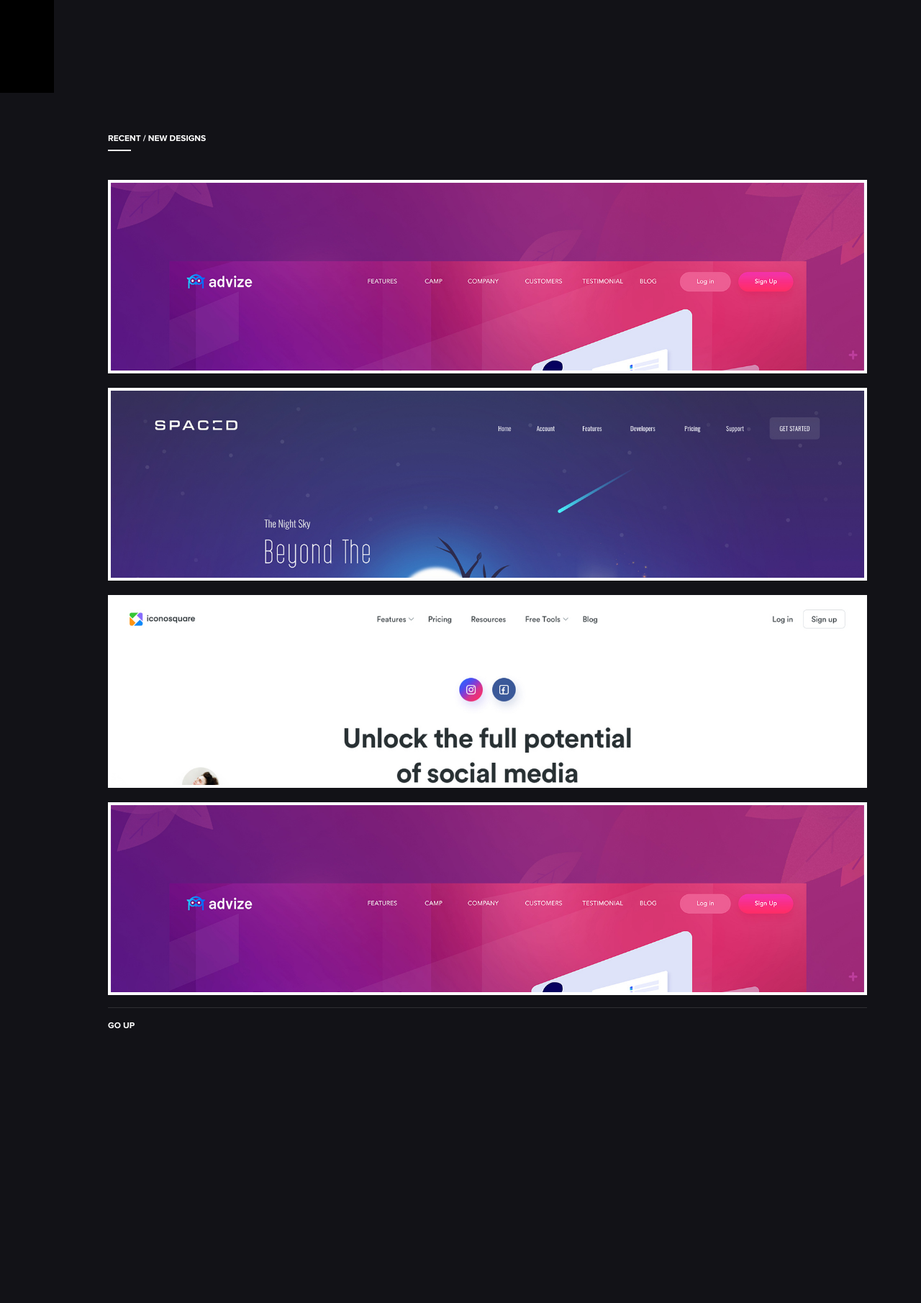
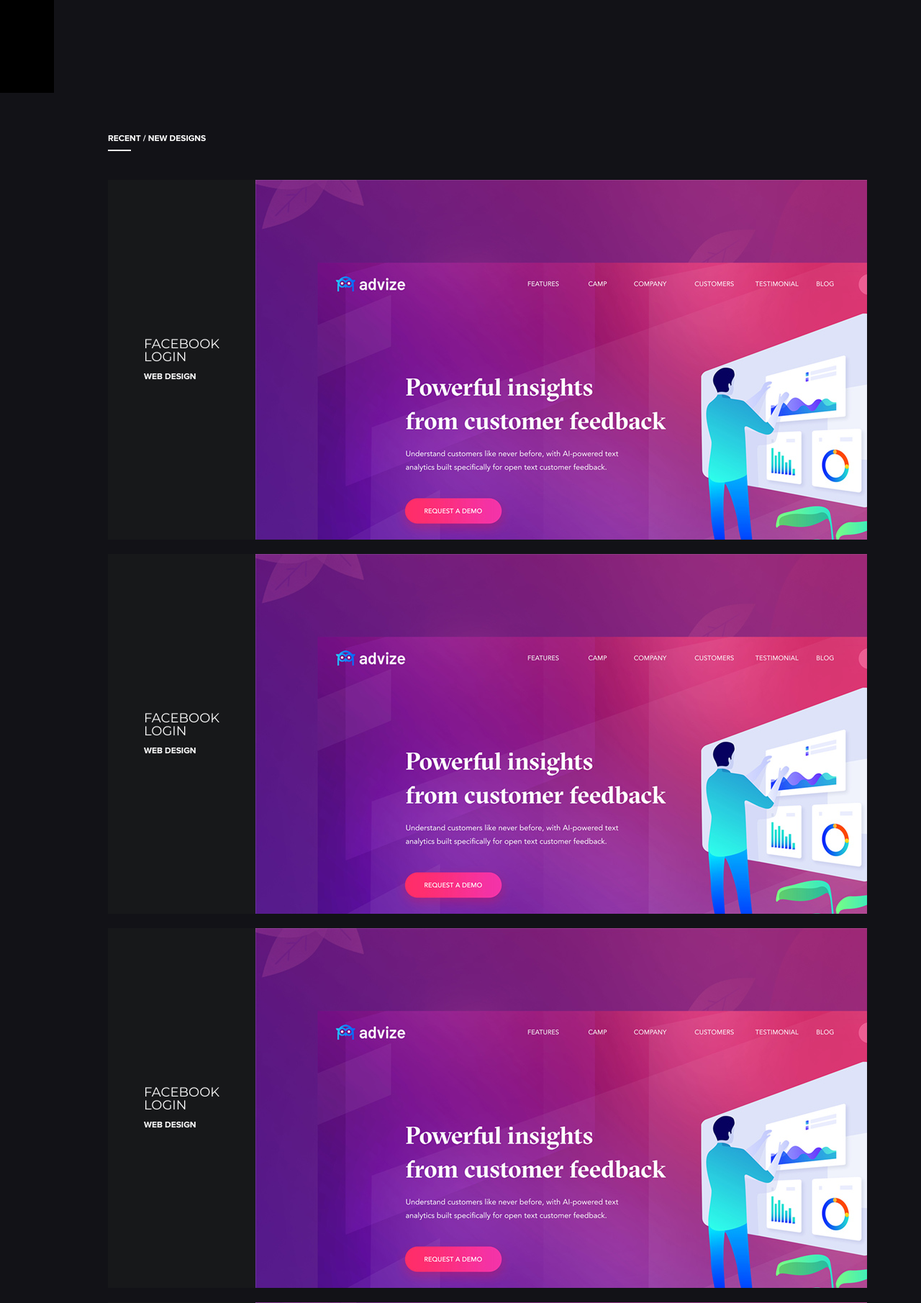
Before and after one commit to andres-guzman/skyyym.com, a PHP site: page / in a window 1280 px wide. Shown: the part 671-2482 px from the top of the page at 72% size. Before the commit the page ends 2101 px from the top, so only its background shows below. Run offline with PHP 8.4, Linux system fonts and the light colour scheme.

Commit message:
projects window refactor

```diff
--- a/css/skyyym.css
+++ b/css/skyyym.css
@@ -398,55 +398,68 @@ nav {
 
 .project-window {
     position: relative;
-    display: block;
     overflow: hidden;
-    cursor: zoom-in;
-    border: 4px solid #ffffff;
-}
-
-/*.project-window:hover img {
-    transform: scale(1.2);
-}*/
-
-.project-window:hover .project-name {
-    opacity: 1;
-}
-
-.project-window img {
-    vertical-align: top;
-    width: 100%;
-}
-
-.project-name {
+    display: flex;
+    background-color: red;
+    text-decoration: none;
+}
+
+.project-description {
+    width: 500px;
+    display: flex;
+    flex-direction: column;
+    justify-content: center;
+    padding: 50px;
+    box-sizing: border-box;
+    background-color: #17181a;
+}
+
+
+.project-title {
+    color: #ffffff;
+    font: 18px "Montserrat", Arial, Helvetica, sans-serif;
+    text-transform: uppercase;
+    margin-bottom: 10px;
+}
+
+.project-category {
+    color: #ffffff;
+    font: 12px "Proxima", Arial, Helvetica, sans-serif;
+    text-transform: uppercase;
+}
+
+.project-overlay {
+    position: relative;
+}
+
+.project-overlay-view {
     position: absolute;
     top: 0;
     left: 0;
-    right: 0;
-    bottom: 0;
     width: 100%;
     height: 100%;
+    background-color: rgba(255, 255, 255, 0.75);
     opacity: 0;
-    background-color: rgba(255, 255, 255, 1);
     display: flex;
+    text-align: center;
+    justify-content: center;
     flex-direction: column;
-    justify-content: center;
-    text-align: center;
     transition: opacity .55s ease;
-    z-index: 999;
-}
-
-.project-title {
-    color: #121217;
-    font: 18px "Montserrat", Arial, Helvetica, sans-serif;
-    text-transform: uppercase;
-    margin-bottom: 9px;
-}
-
-.project-category {
-    color: #121217;
+    color: #000000;
     font: 12px "Proxima", Arial, Helvetica, sans-serif;
     text-transform: uppercase;
 }
+
+.project-overlay img {
+    vertical-align: top;
+}
+
+.project-window:hover .project-overlay .project-overlay-view {
+    opacity: 1;
+}
+
+
+
 
 /* footer index
 ---------------------------------------------------------------------------*/
--- a/index.html
+++ b/index.html
@@ -83,42 +83,54 @@
 
                         <ul id="projects-holder">
                             <li>
-                                <a class="project-window" data-fancybox data-type="ajax" data-src="projects/test/index.php" href="javascript:;">
-                                    <span class="project-name">
+                                <a class="project-window" href="javascript:;" data-fancybox data-type="ajax" data-src="projects/test/index.php">
+                                    <span class="project-description">
                                         <span class="project-title">Facebook Login</span>
                                         <span class="project-category">Web design</span>
                                     </span>
-                                    <img alt="Test" src="projects/purple/thumb.jpg">
+                                    <span class="project-overlay">
+                                        <span class="project-overlay-view">View</span>
+                                        <img alt="Test" src="projects/test/thumb.jpg">
+                                    </span>
                                 </a>
                             </li>
 
                             <li>
-                                <a class="project-window" data-fancybox data-type="ajax" data-src="projects/test/index.php" href="javascript:;">
-                                    <span class="project-name">
+                                <a class="project-window" href="javascript:;" data-fancybox data-type="ajax" data-src="projects/test/index.php">
+                                    <span class="project-description">
                                         <span class="project-title">Facebook Login</span>
                                         <span class="project-category">Web design</span>
                                     </span>
-                                    <img alt="Test" src="projects/test/thumb.jpg">
+                                    <span class="project-overlay">
+                                        <span class="project-overlay-view">View</span>
+                                        <img alt="Test" src="projects/test/thumb.jpg">
+                                    </span>
                                 </a>
                             </li>
 
                             <li>
-                                <a class="project-window" data-fancybox data-type="ajax" data-src="projects/test/index.php" href="javascript:;">
-                                    <span class="project-name">
+                                <a class="project-window" href="javascript:;" data-fancybox data-type="ajax" data-src="projects/test/index.php">
+                                    <span class="project-description">
                                         <span class="project-title">Facebook Login</span>
                                         <span class="project-category">Web design</span>
                                     </span>
-                                    <img alt="Test" src="projects/folio/thumb.jpg">
+                                    <span class="project-overlay">
+                                        <span class="project-overlay-view">View</span>
+                                        <img alt="Test" src="projects/test/thumb.jpg">
+                                    </span>
                                 </a>
                             </li>
 
                             <li>
-                                <a class="project-window" data-fancybox data-type="ajax" data-src="projects/test/index.php" href="javascript:;">
-                                    <span class="project-name">
+                                <a class="project-window" href="javascript:;" data-fancybox data-type="ajax" data-src="projects/test/index.php">
+                                    <span class="project-description">
                                         <span class="project-title">Facebook Login</span>
                                         <span class="project-category">Web design</span>
                                     </span>
-                                    <img alt="Test" src="projects/purple/thumb.jpg">
+                                    <span class="project-overlay">
+                                        <span class="project-overlay-view">View</span>
+                                        <img alt="Test" src="projects/test/thumb.jpg">
+                                    </span>
                                 </a>
                             </li>
                         </ul>
```
Also changed, not shown: projects/test/views.txt (+1 -1 lines), projects/test/thumb.jpg.
